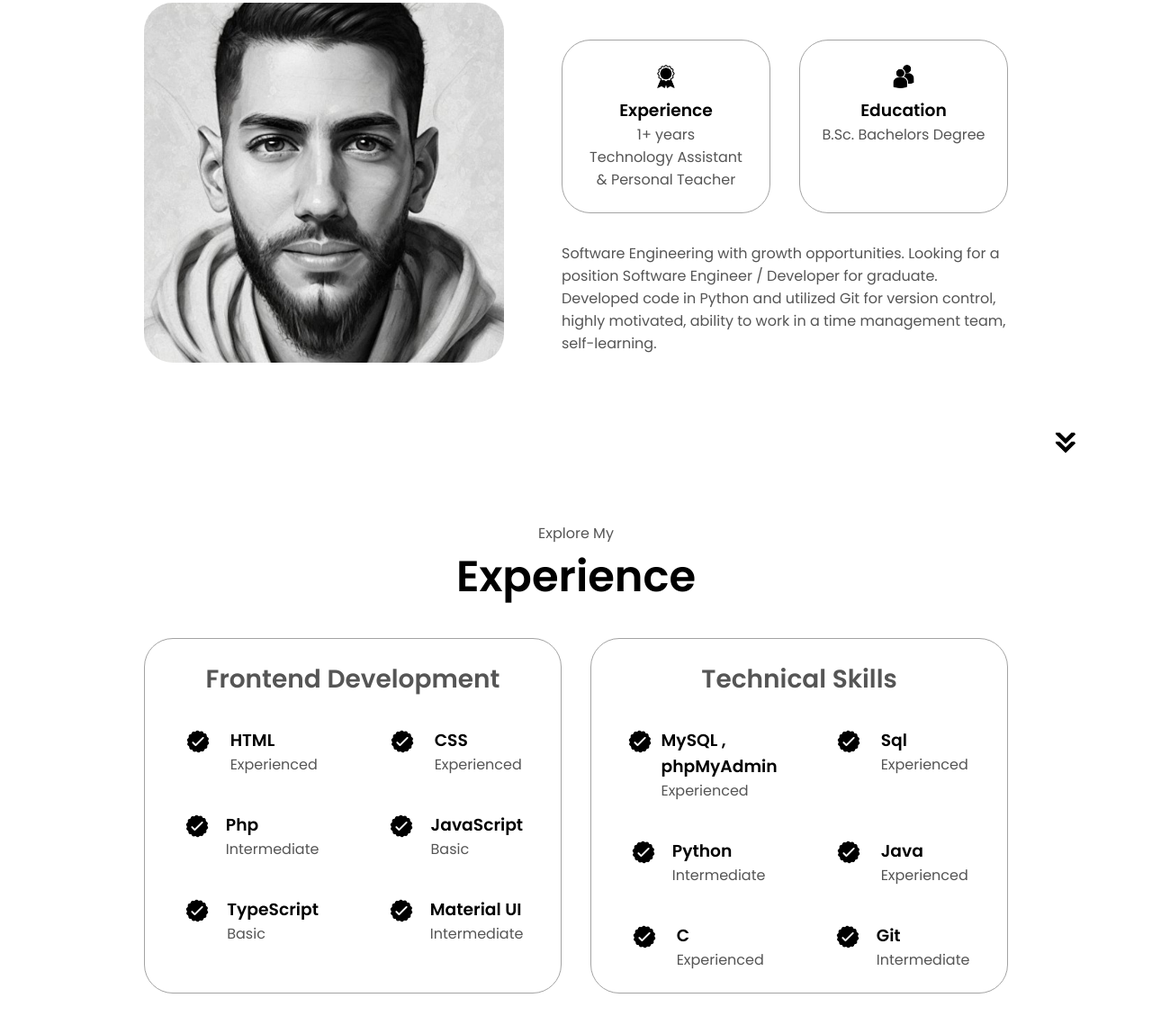
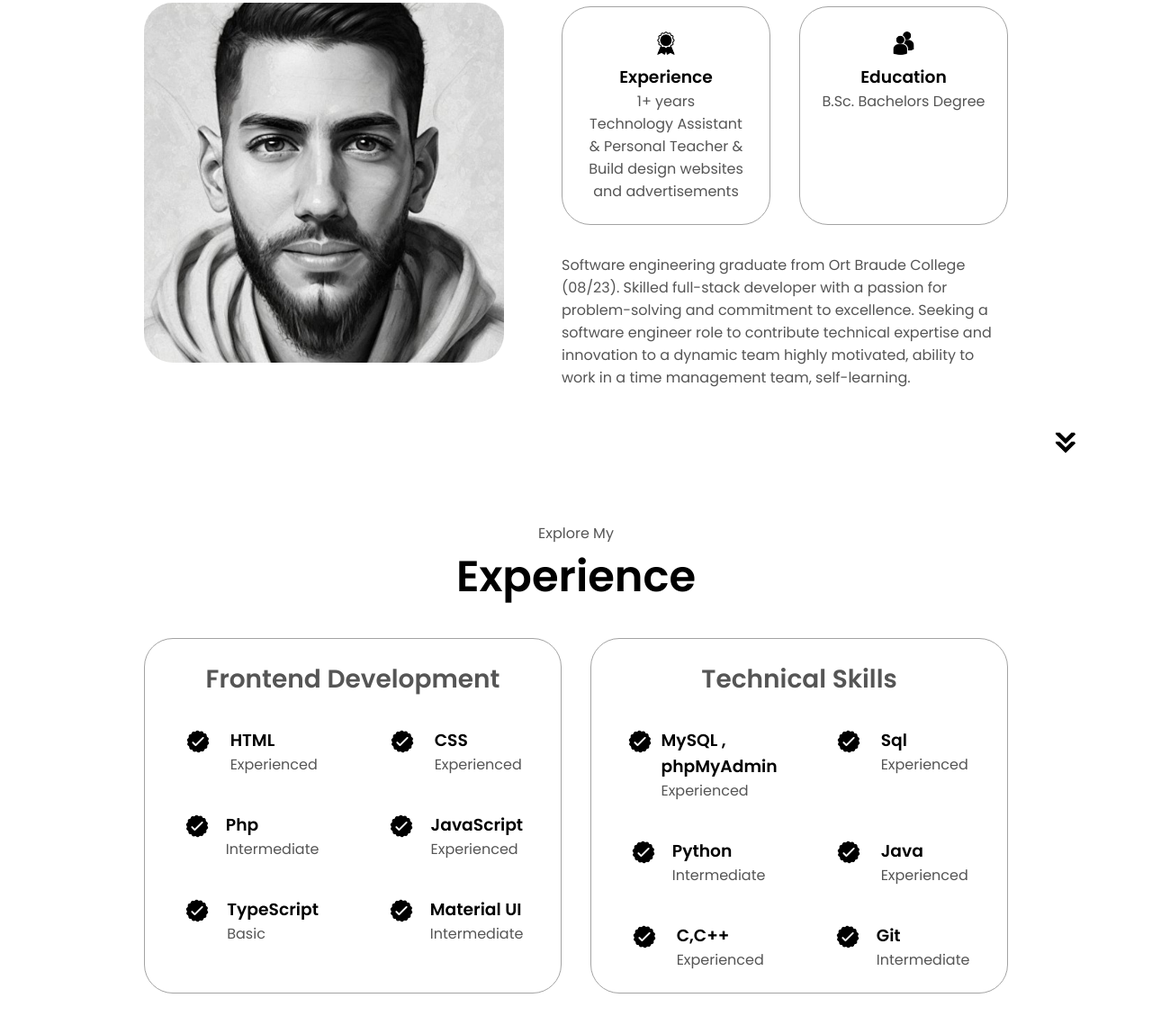
Before and after one commit to Mohamed-Soboh/MyCv.github.io, a plain HTML site: page index.html in a window 1280 px wide. Shown: the part 1116-2255 px from the top of the page at 90% size. Drawn offline with Linux system fonts and the light colour scheme.

Commit message:
Update index.html

```diff
--- a/index.html
+++ b/index.html
@@ -4,7 +4,7 @@
     <meta charset="UTF-8" />
     <meta http-equiv="X-UA-Compatible" content="IE=edge" />
     <meta name="viewport" content="width=device-width, initial-scale=1.0" />
-    <title>Mohamed profile</title>
+    <title>My Portfolio</title>
     <link rel="stylesheet" href="style.css" />
     <link rel="stylesheet" href="mediaqueries.css" />
   </head>
@@ -39,13 +39,13 @@
     </nav>
     <section id="profile">
       <div class="section__pic-container">
-        <img src="./assets/mohamed.jpeg" width="400"  alt="Mohamed soboh profile picture" />
+        <img src="./assets/mohamed.jpeg" width="400"  class="about-pic" alt="Mohamed soboh profile picture" />
       </div>
       <div class="section__text">
         <p class="section__text__p1">Hello, I'm</p>
         <h1 class="title">Mohamed Soboh</h1>
         <p class="section__text__p2">Software Engineer</p>
-		<p >Location: Haifa/Israel</p>
+		<p >Location:I have two locations Ariel and Haifa/Israel</p>
 		<br>
         <div class="btn-container">
           <button
@@ -94,7 +94,7 @@
                 class="icon"
               />
               <h3>Experience</h3>
-              <p>1+ years <br />Technology Assistant & Personal Teacher </p>
+              <p>1+ years <br />Technology Assistant & Personal Teacher & Build design websites and advertisements  </p>
             </div>
             <div class="details-container">
               <img
@@ -108,8 +108,11 @@
           </div>
           <div class="text-container">
             <p>
-              Software Engineering with growth opportunities. Looking for a position Software Engineer / Developer for graduate.
-			  Developed code in Python and utilized Git for version control,
+              Software engineering graduate from Ort Braude College (08/23).
+Skilled full-stack developer with a passion for problem-solving and commitment
+to excellence. Seeking a software engineer role to contribute technical expertise
+and innovation to a dynamic team
+
 			  highly motivated, ability to work in a time management team, self-learning.
             </p>
           </div>
@@ -171,7 +174,7 @@
                 />
                 <div>
                   <h3>JavaScript</h3>
-                  <p>Basic</p>
+                  <p>Experienced</p>
                 </div>
               </article>
               <article>
@@ -252,7 +255,7 @@
                   class="icon"
                 />
                 <div>
-                  <h3>C </h3>
+                  <h3>C,C++ </h3>
                   <p>Experienced</p>
                 </div>
               </article>
@@ -374,7 +377,7 @@
             alt="Email icon"
             class="icon contact-icon email-icon"
           />
-          <p><a href="mailto:mohammed.s@outlook.co.il">mohammed.s@outlook.co.il</a></p>
+          <p><a href="mailto:mohammed.s@outlook.co.il">mhmd.campus@gmail.com</a></p>
         </div>
         <div class="contact-info-container">
           <img
```
